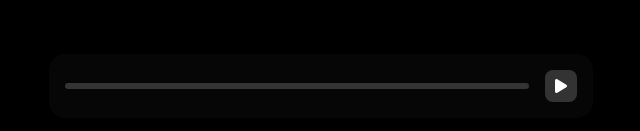
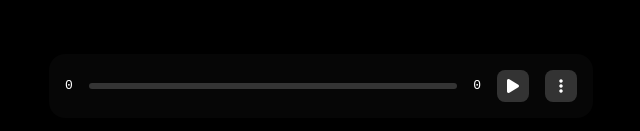
Before and after one commit to raynecloudy/rainier, a SvelteKit app: page / in a window 1280 px wide. Shown: the part 666-797 px from the top of the page, without its empty margins (319-959 px from the left). Built offline with nearby package versions, Linux system fonts and the light colour scheme.

Commit message:
more controls

```diff
--- a/src/routes/+page.svelte
+++ b/src/routes/+page.svelte
@@ -12,6 +12,11 @@
 
   let showControls = $state(true);
 
+  let showMore = $state(false);
+
+  let currentTime = $state(0);
+  let duration = $state(0);
+
   onMount(() => {
     const params = new URLSearchParams(location.search);
     autoplay = params.get("autoplay");
@@ -25,7 +30,9 @@
 
   const updateProgress = () => {
     if (!videoElement) return 0;
-    return (videoElement.currentTime / videoElement.duration) * 100;
+    currentTime = videoElement.currentTime;
+    duration = videoElement.duration;
+    return (currentTime / duration) * 100;
   }
 
   const controlVideo = () => {
@@ -70,19 +77,22 @@
     height: 100vh;
   }
 
-  controls {
+  controls, more {
     background-color: var(--overlay);
     color: #ffffff;
     backdrop-filter: blur(10rem);
     border-radius: 1rem;
     position: absolute;
-    transform: translateX(-50%);
+    display: flex;
+    padding: 1rem;
+    gap: 1rem;
+  }
+
+  controls {
     width: 40vw;
     left: 50vw;
     bottom: 1rem;
-    padding: 1rem;
-    display: flex;
-    gap: 1rem;
+    transform: translateX(-50%);
     align-items: center;
     opacity: 0;
     filter: blur(0.2rem);
@@ -93,6 +103,19 @@
     opacity: 1;
     filter: blur(0rem);
     transition: opacity 0.4s linear;
+  }
+
+  more {
+    width: calc(20vw - 1rem);
+    left: 50vw;
+    bottom: 6rem;
+    flex-direction: column;
+    opacity: 0;
+    transition: opacity 0.2s;
+  }
+
+  more.show {
+    opacity: 1;
   }
 
   progressbar {
@@ -123,18 +146,33 @@
     height: 2lh;
     min-width: 2lh;
   }
+
+  more button {
+    text-align: inherit;
+  }
+
+  .time {
+    font-family: monospace;
+  }
 </style>
 
-<svelte:body onmouseleave={() => showControls = videoElement.paused ? true : false} onmouseenter={() => showControls = true} onmousemove={() => showControls = true}></svelte:body>
+<svelte:body onmouseleave={() => showControls = videoElement.paused || showMore ? true : false} onmouseenter={() => showControls = true} onmousemove={() => showControls = true} oncontextmenu={(event) => { event.preventDefault(); showMore = !showMore; showControls = true; }}></svelte:body>
 
-<video src={src} bind:this={videoElement} ontimeupdate={() => { if (progress !== updateProgress()) showControls = false; progress = updateProgress(); }} onended={() => showControls = true} onclick={controlVideo} disablepictureinpicture>
+<video src={src} bind:this={videoElement} onloadeddata={() => duration = videoElement.duration} ontimeupdate={() => { if (progress !== updateProgress() && !showMore) showControls = false; progress = updateProgress(); }} onended={() => showControls = true} onclick={controlVideo} disablepictureinpicture>
   <track kind="captions">
 </video>
 {#if videoElement}
+  <more class:show={showMore} inert={!showMore}>
+    <button onclick={() => videoElement.currentTime = 0}><i class="fa-solid fa-arrow-left"></i> Restart</button>
+    <button onclick={() => videoElement.loop = !videoElement.loop}><i class="fa-solid fa-arrow-rotate-right"></i> Loop ({videoElement.loop ? "on" : "off"})</button>
+  </more>
   <controls class:show={showControls}>
+    <div class="time">{Math.round(currentTime)}</div>
     <progressbar>
       <div style:width={`${progress}%`}></div>
     </progressbar>
-    <button aria-label={videoElement.paused ? videoElement.ended ? "Replay" : "Play" : "Pause"} onclick={controlVideo}><i class="fa-solid fa-{videoElement.paused ? videoElement.ended ? "arrow-rotate-right" : "play" : "pause"}"></i></button>
+    <div class="time">{Math.round(duration)}</div>
+    <button aria-label={videoElement.paused ? videoElement.ended ? "Replay" : "Play" : "Pause"} onclick={controlVideo}><i class="fa-solid fa-{videoElement.paused ? videoElement.ended ? "arrow-rotate-left" : "play" : "pause"}"></i></button>
+    <button aria-label="More options" onclick={() => showMore = !showMore}><i class="fa-solid fa-ellipsis-vertical"></i></button>
   </controls>
 {/if}
```
